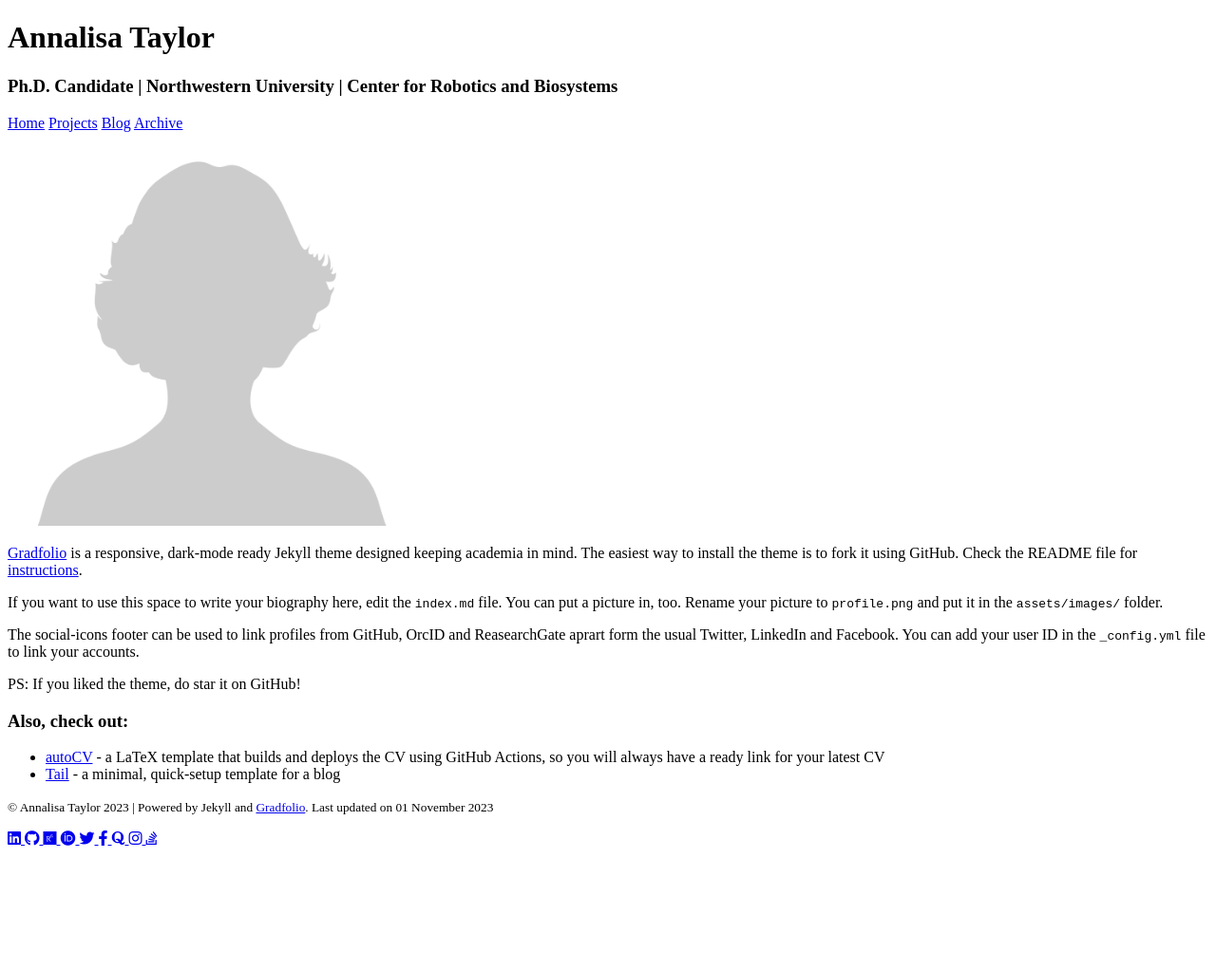
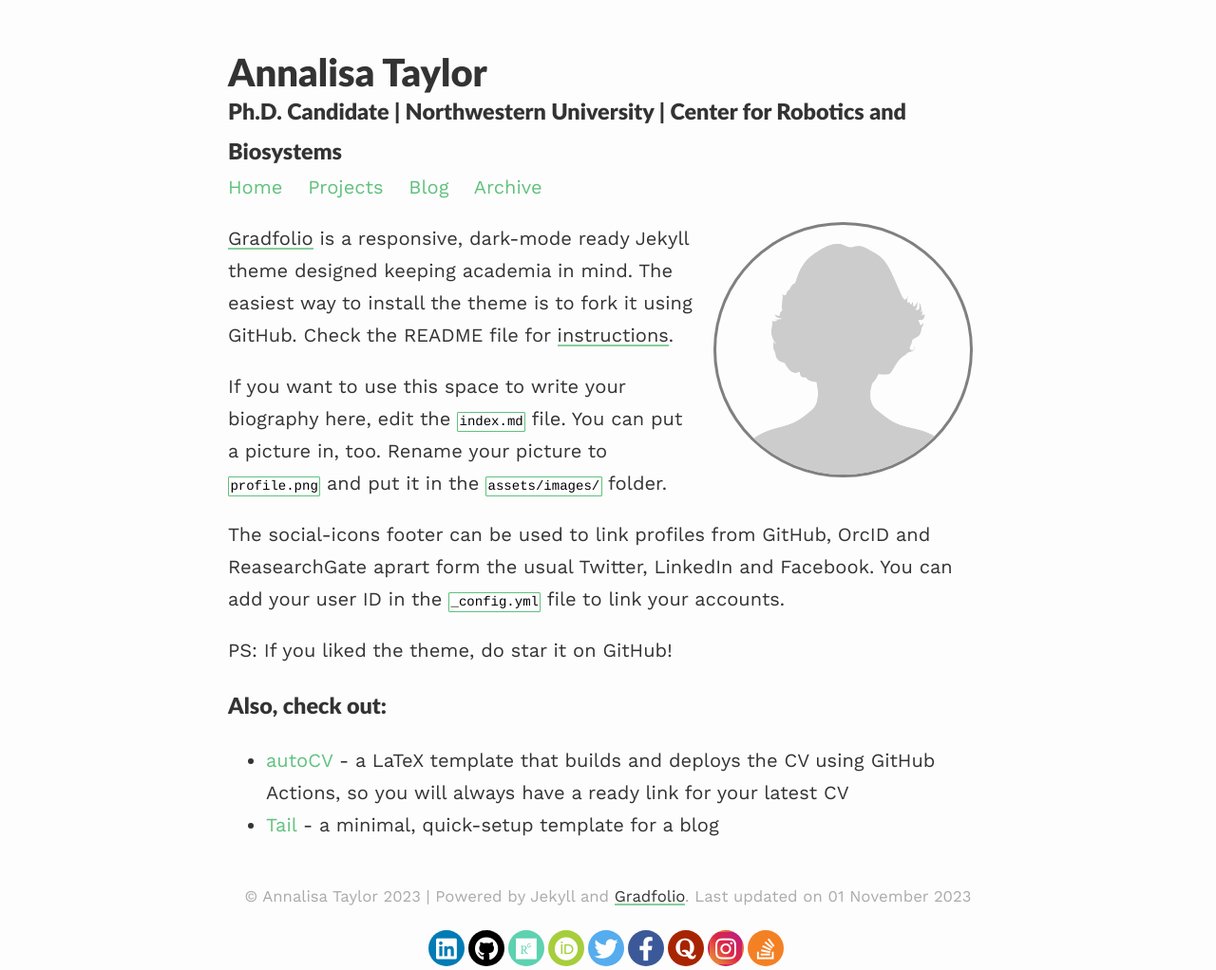
Before and after one commit to atulletaylor/atulletaylor.github.io, a Jekyll site: the page built from index.md, in a window 1280 px wide. Shown: the whole page at 95% size. Built offline with Jekyll 4.4.1, drawn with Linux system fonts in a browser that asks for light colours; nearby versions of some CDN libraries; before the commit the page ends 901 px from its top, so only the background shows below that.

```diff
--- a/_config.yml
+++ b/_config.yml
@@ -3,8 +3,8 @@
 title: Annalisa Taylor
 description: Ph.D. Candidate | Northwestern University | Center for Robotics and Biosystems
 
-baseurl: "atulletaylor.github.io" #name of GitHub repository
-url: #"https://atulletaylor.github.io" #custom url to be used instead of GitHub repository
+baseurl: "/" #"atulletaylor.github.io" #name of GitHub repository
+url: "https://atulletaylor.github.io" #custom url to be used instead of GitHub repository
 email: #
 
 # Pagination
```
